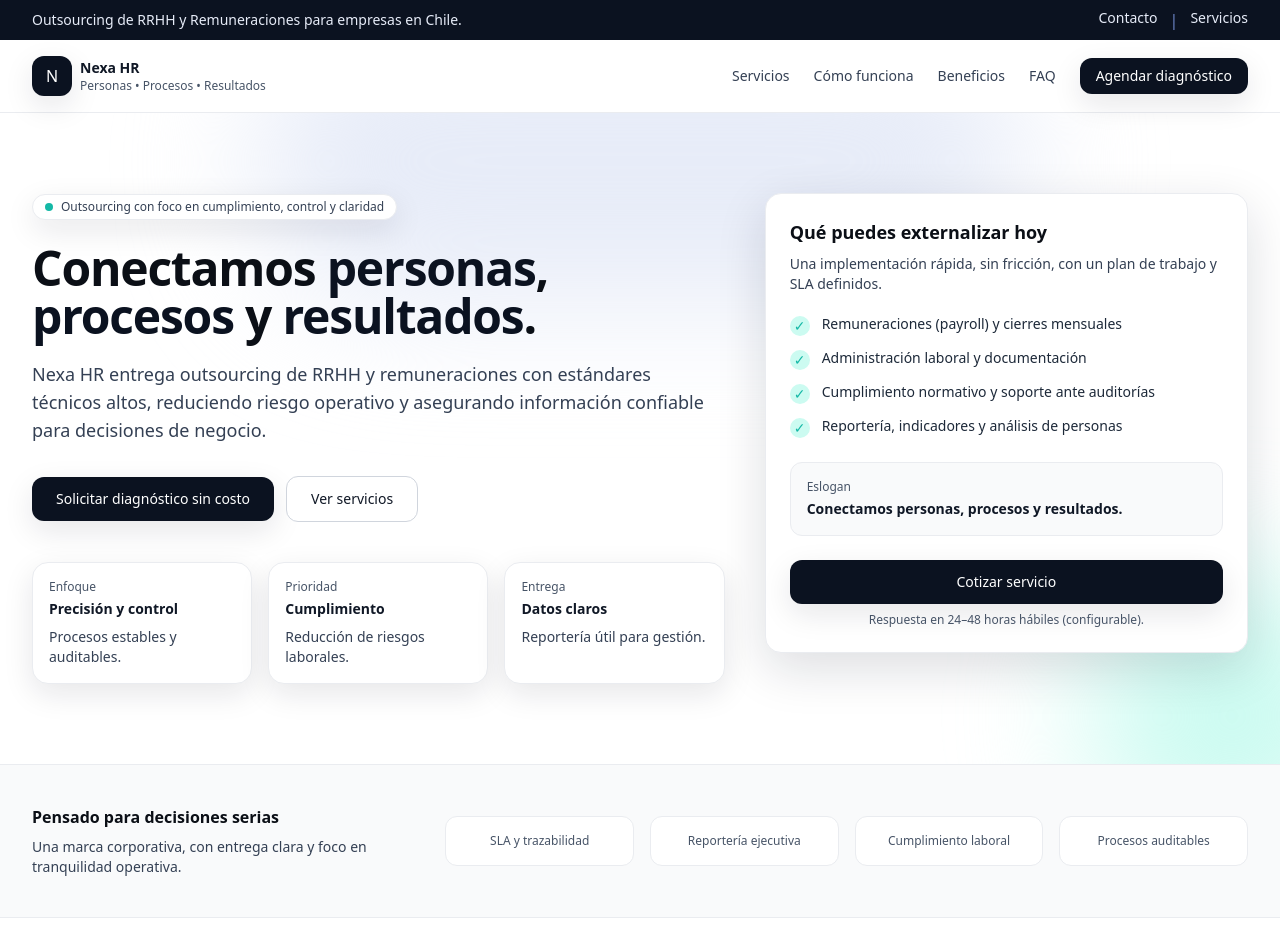
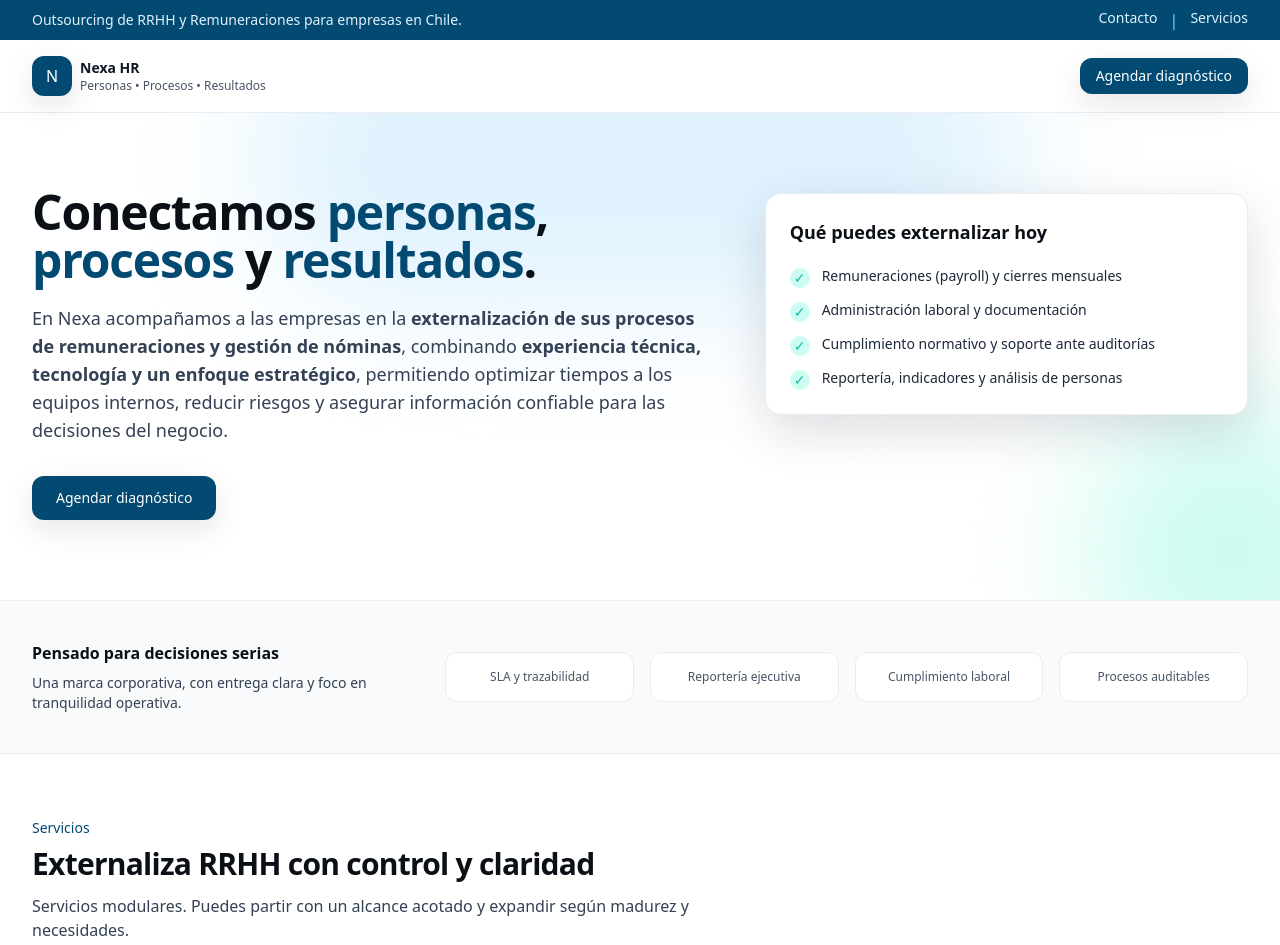
Before and after one commit to truca/nexahr, a plain HTML site: page index.html in a window 1280 px wide. Shown: the top 945 px of the page. Drawn offline with nearby package versions, Linux system fonts and the light colour scheme.

Commit message:
primer review con natita

```diff
--- a/index.html
+++ b/index.html
@@ -31,16 +31,15 @@
           extend: {
             colors: {
               brand: {
-                950: "#070B14",
-                900: "#0B1220",
-                800: "#101A2E",
-                700: "#162544",
-                600: "#1E3260",
-                500: "#2A4482",
-                400: "#3B5AA8",
-                300: "#6B84C6",
-                200: "#A9B9E0",
-                100: "#E7ECF8",
+                100: "oklch(0.951 0.026 236.824)",
+                200: "oklch(0.901 0.058 230.902)",
+                300: "oklch(0.828 0.111 230.318)",
+                400: "oklch(0.746 0.16 232.661)",
+                500: "oklch(0.685 0.169 237.323)",
+                600: "oklch(0.588 0.158 241.966)",
+                700: "oklch(0.5 0.134 242.749)",
+                800: "oklch(0.443 0.11 240.79)",
+                900: "oklch(0.391 0.09 240.876)",
               },
               graphite: {
                 950: "#0B0F16",
@@ -138,7 +137,7 @@
         </a>
 
         <nav class="hidden items-center gap-6 md:flex">
-          <a
+          <!-- <a
             href="#servicios"
             class="text-sm text-graphite-700 hover:text-graphite-950"
             >Servicios</a
@@ -157,7 +156,7 @@
             href="#faq"
             class="text-sm text-graphite-700 hover:text-graphite-950"
             >FAQ</a
-          >
+          > -->
           <a
             href="#contacto"
             class="rounded-xl bg-brand-900 px-4 py-2 text-sm font-medium text-white shadow-soft hover:bg-brand-800"
@@ -190,15 +189,16 @@
         class="mx-auto grid max-w-7xl gap-10 px-4 py-14 sm:px-6 lg:grid-cols-12 lg:px-8 lg:py-20"
       >
         <div class="lg:col-span-7">
-          <p
+          <!-- <p
             class="inline-flex items-center gap-2 rounded-full border border-graphite-200 bg-white px-3 py-1 text-xs text-graphite-700 shadow-soft"
           >
             <span class="h-2 w-2 rounded-full bg-accent-600"></span>
             Outsourcing con foco en cumplimiento, control y claridad
-          </p>
+          </p> -->
 
           <h1
             class="mt-6 text-4xl font-semibold tracking-tight text-graphite-950 sm:text-5xl"
+            style="margin-top: -5px;"
           >
             Conectamos <span class="text-brand-900">personas</span>,
             <span class="text-brand-900">procesos</span> y
@@ -208,9 +208,7 @@
           <p
             class="mt-5 max-w-2xl text-base leading-relaxed text-graphite-700 sm:text-lg"
           >
-            Nexa HR entrega outsourcing de RRHH y remuneraciones con estándares
-            técnicos altos, reduciendo riesgo operativo y asegurando información
-            confiable para decisiones de negocio.
+            En Nexa acompañamos a las empresas en la <b>externalización de sus procesos de remuneraciones y gestión de nóminas</b>, combinando <b>experiencia técnica, tecnología y un enfoque estratégico</b>, permitiendo optimizar tiempos a los equipos internos, reducir riesgos y asegurar información confiable para las decisiones del negocio.
           </p>
 
           <div class="mt-8 flex flex-col gap-3 sm:flex-row sm:items-center">
@@ -218,17 +216,17 @@
               href="#contacto"
               class="inline-flex items-center justify-center rounded-xl bg-brand-900 px-6 py-3 text-sm font-medium text-white shadow-soft hover:bg-brand-800"
             >
-              Solicitar diagnóstico sin costo
+              Agendar diagnóstico
             </a>
-            <a
+            <!-- <a
               href="#servicios"
               class="inline-flex items-center justify-center rounded-xl border border-graphite-300 bg-white px-6 py-3 text-sm font-medium text-graphite-900 hover:bg-graphite-50"
             >
               Ver servicios
-            </a>
+            </a> -->
           </div>
 
-          <div class="mt-10 grid grid-cols-1 gap-4 sm:grid-cols-3">
+          <!-- <div class="mt-10 grid grid-cols-1 gap-4 sm:grid-cols-3">
             <div
               class="rounded-xl2 border border-graphite-200 bg-white p-4 shadow-soft"
             >
@@ -262,7 +260,7 @@
                 Reportería útil para gestión.
               </p>
             </div>
-          </div>
+          </div> -->
         </div>
 
         <!-- Right card -->
@@ -273,10 +271,10 @@
             <h2 class="text-lg font-semibold text-graphite-950">
               Qué puedes externalizar hoy
             </h2>
-            <p class="mt-2 text-sm text-graphite-700">
+            <!-- <p class="mt-2 text-sm text-graphite-700">
               Una implementación rápida, sin fricción, con un plan de trabajo y
               SLA definidos.
-            </p>
+            </p> -->
 
             <ul class="mt-5 space-y-3 text-sm text-graphite-800">
               <li class="flex gap-3">
@@ -309,16 +307,16 @@
               </li>
             </ul>
 
-            <div
+            <!-- <div
               class="mt-6 rounded-xl border border-graphite-200 bg-graphite-50 p-4"
             >
               <p class="text-xs font-medium text-graphite-600">Eslogan</p>
               <p class="mt-1 text-sm font-semibold text-graphite-900">
                 Conectamos personas, procesos y resultados.
               </p>
-            </div>
+            </div> -->
 
-            <div class="mt-6">
+            <!-- <div class="mt-6">
               <a
                 href="#contacto"
                 class="inline-flex w-full items-center justify-center rounded-xl bg-brand-900 px-5 py-3 text-sm font-medium text-white shadow-soft hover:bg-brand-800"
@@ -328,7 +326,7 @@
               <p class="mt-2 text-center text-xs text-graphite-600">
                 Respuesta en 24–48 horas hábiles (configurable).
               </p>
-            </div>
+            </div> -->
           </div>
         </div>
       </div>
@@ -554,7 +552,7 @@
         </article>
 
         <!-- Card 6 -->
-        <article
+        <!-- <article
           class="rounded-xl2 border border-graphite-200 bg-white p-6 shadow-soft"
         >
           <div class="flex items-start justify-between gap-4">
@@ -582,7 +580,7 @@
               <span class="text-accent-600">•</span> Implementación y handover
             </li>
           </ul>
-        </article>
+        </article> -->
       </div>
     </section>
 
@@ -652,7 +650,7 @@
           </div>
         </div>
 
-        <div
+        <!-- <div
           class="mt-10 rounded-xl2 border border-brand-200 bg-white p-6 shadow-soft"
         >
           <div class="grid gap-6 lg:grid-cols-12 lg:items-center">
@@ -699,7 +697,7 @@
               </p>
             </div>
           </div>
-        </div>
+        </div> -->
       </div>
     </section>
 
@@ -972,7 +970,7 @@
                 </p>
               </div>
 
-              <div
+              <!-- <div
                 class="rounded-xl2 border border-graphite-200 bg-white p-5 shadow-soft"
               >
                 <p class="text-xs font-semibold text-graphite-600">
@@ -986,14 +984,16 @@
                 <p class="mt-2 text-xs text-graphite-600">
                   Reemplaza este número por el definitivo.
                 </p>
-              </div>
+              </div> -->
 
               <div
                 class="rounded-xl2 border border-brand-200 bg-white p-5 shadow-soft"
               >
                 <p class="text-xs font-semibold text-brand-900">Agenda</p>
                 <p class="mt-1 text-sm text-graphite-800">
-                  Si usas Calendly u otra herramienta, enlázala aquí.
+                  <!-- Si usas Calendly u otra herramienta, enlázala aquí. -->
+                  ¿Prefieres agendar una reunión? Agenda directamente una hora
+                  en nuestro calendario.
                 </p>
                 <a
                   href="#"
@@ -1224,14 +1224,19 @@
                       >contacto@nexahr.cl</a
                     >
                   </li>
-                  <li>
+                  <!-- <li>
                     <a class="hover:text-graphite-950" href="tel:+56900000000"
                       >+56 9 0000 0000</a
+                    >
+                  </li> -->
+                  <li>
+                    <a class="hover:text-graphite-950" href="#contacto"
+                      >Formulario</a
                     >
                   </li>
                   <li>
                     <a class="hover:text-graphite-950" href="#contacto"
-                      >Formulario</a
+                      >Agendar diagnóstico</a
                     >
                   </li>
                 </ul>
```
